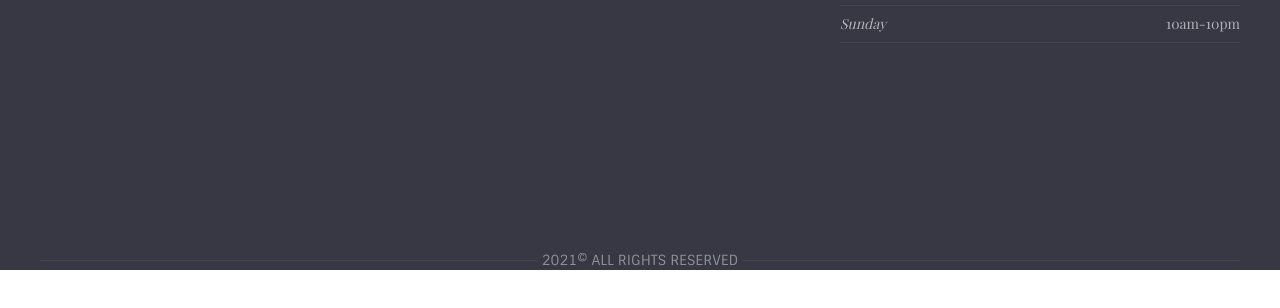
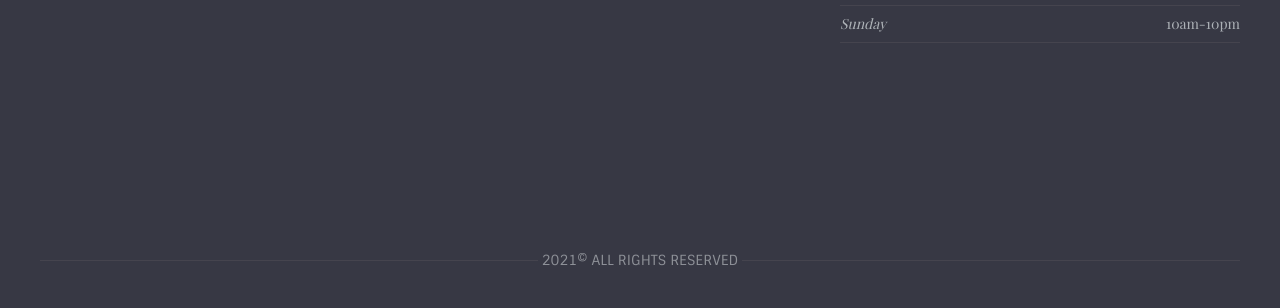
Before and after one commit to markost2549/luxury-restaurant, a website: page index.html in a window 1280 px wide. Shown: the part 2398-2706 px from the top of the page. Drawn offline with nearby package versions, Linux system fonts and the light colour scheme; files that its build step writes are made by us from their sources.

Commit message:
FIxed bottom margin problem

```diff
--- a/assets/scss/_footer.scss
+++ b/assets/scss/_footer.scss
@@ -106,7 +106,7 @@
 
   .copyright {
     margin-top: 8rem;
-    margin-bottom: 4rem;
+    padding-bottom: 4rem;
     .copy {
       display: flex;
       align-items: center;
```
